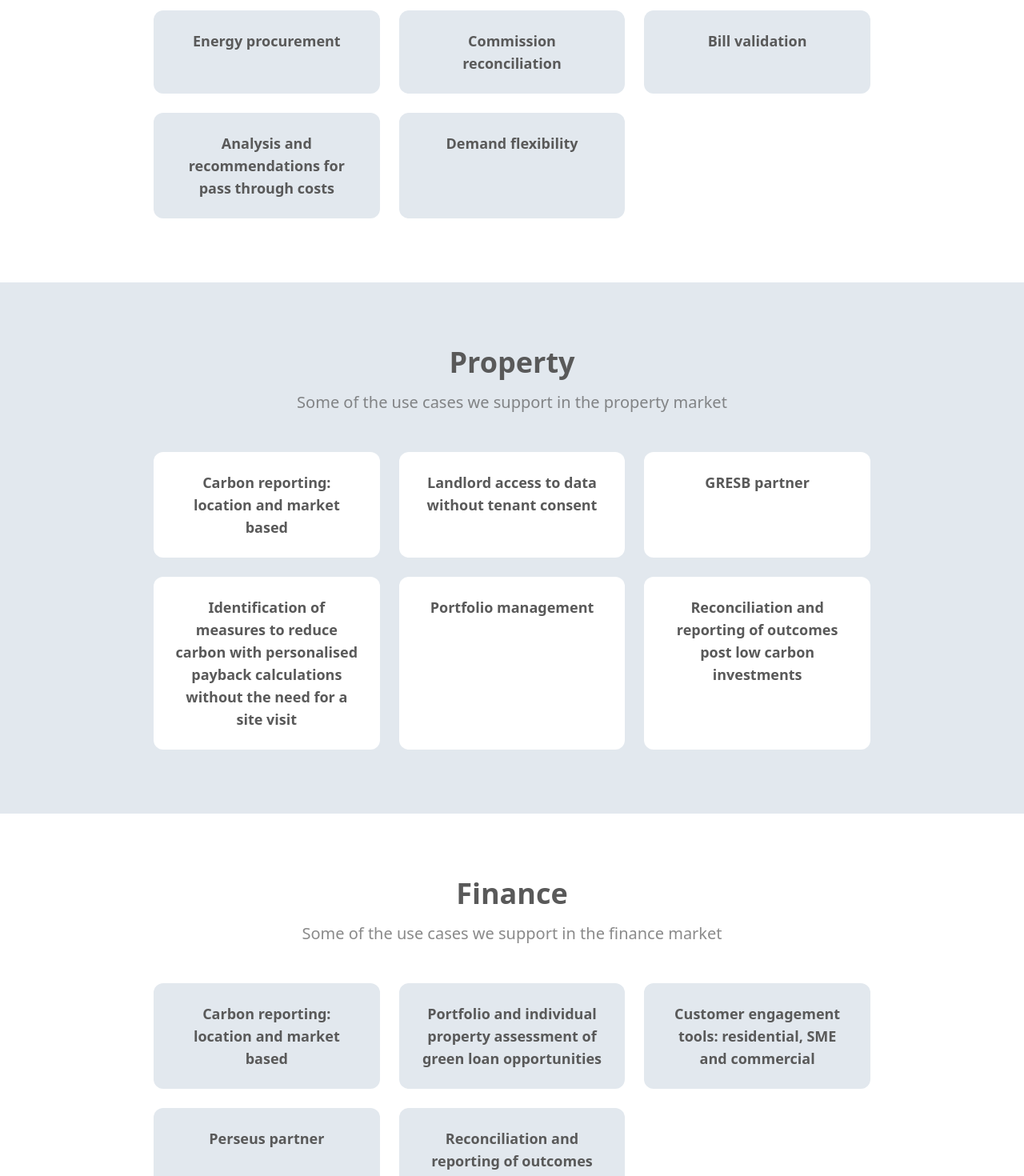
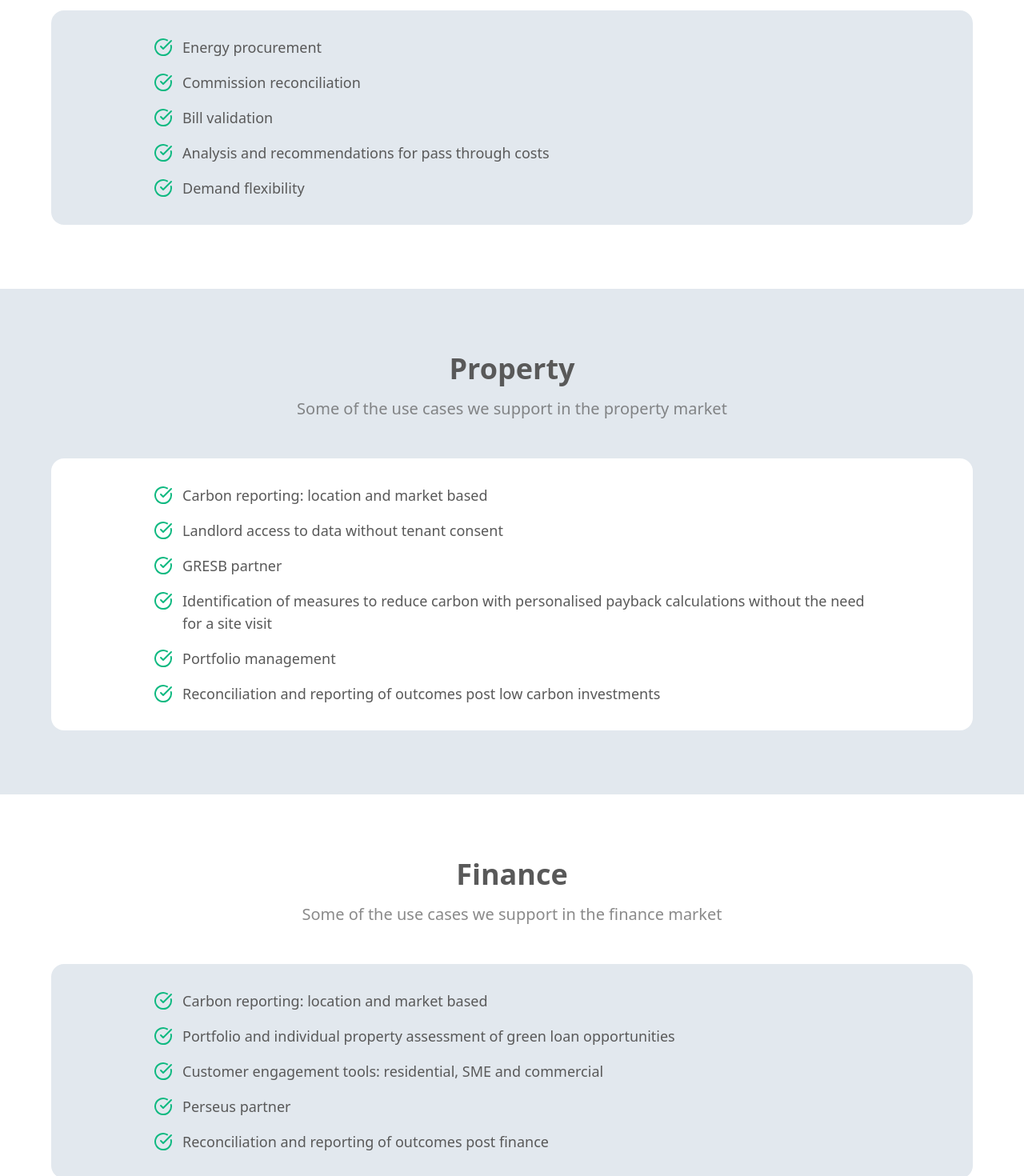
Before and after one commit to chaitanyak-hub/perse-energy-insights, a React (Vite) app: page /sectors in a window 1280 px wide. Shown: the part 740-2210 px from the top of the page at 80% size. Built offline with nearby package versions, Linux system fonts and the light colour scheme.

Commit message:
Refactor sector data display
Change the format of the sector data under Energy, Property, and Finance to use bullet points.

```diff
--- a/src/pages/Sectors.tsx
+++ b/src/pages/Sectors.tsx
@@ -121,18 +121,21 @@ const Sectors = () => {
       {/* Energy Section */}
       <section className="py-20 bg-background">
         <div className="container mx-auto px-6">
-          <div className="max-w-4xl mx-auto">
+          <div className="max-w-6xl mx-auto">
             <h2 className="text-4xl font-bold text-text-primary mb-4 text-center">Energy</h2>
             <p className="text-xl text-text-primary/70 mb-12 text-center">
               Some of the use cases we support in the energy market
             </p>
 
-            <div className="grid md:grid-cols-2 lg:grid-cols-3 gap-6">
+            <div className="bg-muted rounded-2xl p-8">
+              <ul className="space-y-4 max-w-4xl mx-auto">
                 {["Energy procurement", "Commission reconciliation", "Bill validation", "Analysis and recommendations for pass through costs", "Demand flexibility"].map((useCase, index) => (
-                <div key={index} className="bg-muted p-6 rounded-xl text-center">
-                  <h3 className="text-lg font-semibold text-text-primary">{useCase}</h3>
-                </div>
+                  <li key={index} className="flex items-start gap-3">
+                    <CheckCircle className="h-6 w-6 text-emerald-500 mt-0.5 shrink-0" />
+                    <span className="text-lg text-text-primary font-medium">{useCase}</span>
+                  </li>
                 ))}
+              </ul>
             </div>
           </div>
         </div>
@@ -141,18 +144,21 @@ const Sectors = () => {
       {/* Property Section */}
       <section className="py-20 bg-muted">
         <div className="container mx-auto px-6">
-          <div className="max-w-4xl mx-auto">
+          <div className="max-w-6xl mx-auto">
             <h2 className="text-4xl font-bold text-text-primary mb-4 text-center">Property</h2>
             <p className="text-xl text-text-primary/70 mb-12 text-center">
               Some of the use cases we support in the property market
             </p>
 
-            <div className="grid md:grid-cols-2 lg:grid-cols-3 gap-6">
+            <div className="bg-background rounded-2xl p-8">
+              <ul className="space-y-4 max-w-4xl mx-auto">
                 {["Carbon reporting: location and market based", "Landlord access to data without tenant consent", "GRESB partner", "Identification of measures to reduce carbon with personalised payback calculations without the need for a site visit", "Portfolio management", "Reconciliation and reporting of outcomes post low carbon investments"].map((useCase, index) => (
-                <div key={index} className="bg-background p-6 rounded-xl text-center">
-                  <h3 className="text-lg font-semibold text-text-primary">{useCase}</h3>
-                </div>
+                  <li key={index} className="flex items-start gap-3">
+                    <CheckCircle className="h-6 w-6 text-emerald-500 mt-0.5 shrink-0" />
+                    <span className="text-lg text-text-primary font-medium">{useCase}</span>
+                  </li>
                 ))}
+              </ul>
             </div>
           </div>
         </div>
@@ -161,18 +167,21 @@ const Sectors = () => {
       {/* Finance Section */}
       <section className="py-20 bg-background">
         <div className="container mx-auto px-6">
-          <div className="max-w-4xl mx-auto">
+          <div className="max-w-6xl mx-auto">
             <h2 className="text-4xl font-bold text-text-primary mb-4 text-center">Finance</h2>
             <p className="text-xl text-text-primary/70 mb-12 text-center">
               Some of the use cases we support in the finance market
             </p>
 
-            <div className="grid md:grid-cols-2 lg:grid-cols-3 gap-6">
+            <div className="bg-muted rounded-2xl p-8">
+              <ul className="space-y-4 max-w-4xl mx-auto">
                 {["Carbon reporting: location and market based", "Portfolio and individual property assessment of green loan opportunities", "Customer engagement tools: residential, SME and commercial", "Perseus partner", "Reconciliation and reporting of outcomes post finance"].map((useCase, index) => (
-                <div key={index} className="bg-muted p-6 rounded-xl text-center">
-                  <h3 className="text-lg font-semibold text-text-primary">{useCase}</h3>
-                </div>
+                  <li key={index} className="flex items-start gap-3">
+                    <CheckCircle className="h-6 w-6 text-emerald-500 mt-0.5 shrink-0" />
+                    <span className="text-lg text-text-primary font-medium">{useCase}</span>
+                  </li>
                 ))}
+              </ul>
             </div>
           </div>
         </div>
```
Lines whose indentation alone changed are shown as unchanged.
